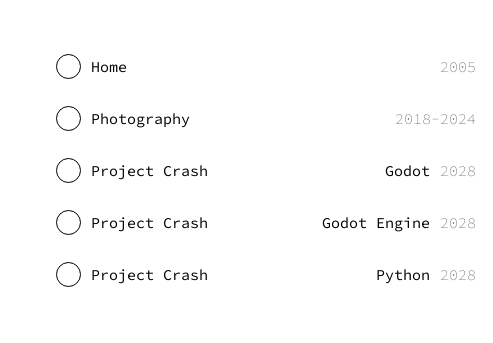
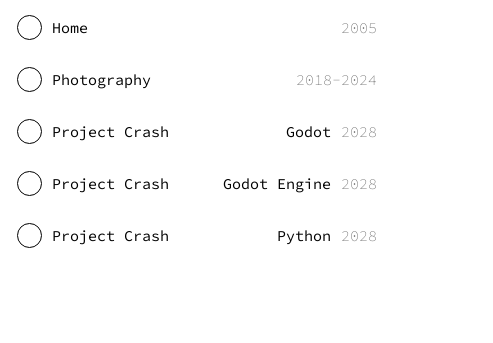
Before and after one commit to Rexford27/portfolio, a plain HTML site: page index.html in a window 390 px wide. Shown: the whole page, 493 px wide, since content can reach past the window. Drawn offline with Linux system fonts and the light colour scheme.

Commit message:
aug 4 responsive test_1

```diff
--- a/script.js
+++ b/script.js
@@ -1,13 +1,22 @@
-window.addEventListener("resize", check_screen_size )
+
+/*window.addEventListener("resize", check_screen_size )
 
 var enable_mobile_display = false
+
+var catalog = document.getElementById("catalog")
+var catalog_btns = document.getElementsByClassName("catalog_btn")
+
 function check_screen_size(){
-  if (window.innerWidth < 700){
+  console.log(window.innerWidth)
+  if (window.innerWidth < 800){
     enable_mobile_display = true
+    catalog.classList.add("catalog_mobile")
 
   }
   else{
     enable_mobile_display = false
+    catalog.classList.remove("catalog_mobile")
   }
   console.log(enable_mobile_display)
 }
+  */
--- a/style.css
+++ b/style.css
@@ -27,7 +27,12 @@
   margin-bottom: 10%;
   margin-left: 10%;
   background-color: rgba(255, 255, 255, 0);
+  transition: 0.2s;
 }
+
+
+/* MOBILE */
+
 
 .catalog_btn {
   display: flex;
@@ -46,6 +51,8 @@
   height: 50px;
   transition-duration: 0.2s;
 }
+
+
 
 .catalog_btn:hover:not(:disabled) {
   background-color: rgba(255, 255, 255, 0.135);
@@ -133,3 +140,15 @@
   position: relative;
   top: 850px;
 }
+
+@media (max-width:800px){
+  .catalog {
+    margin-top: 0%;
+    margin-bottom: 0%;
+    margin-left: 0%;
+  }
+  .catalog_btn{
+    width: 100vw;
+  }
+
+}
```
